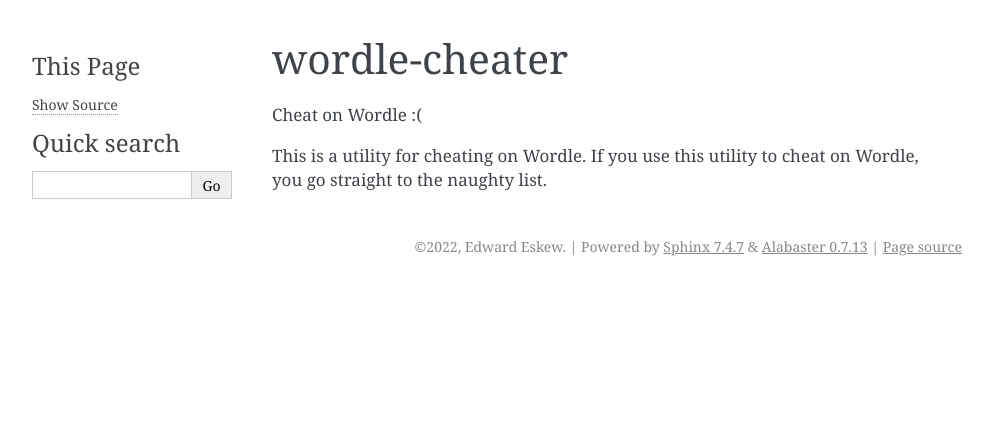
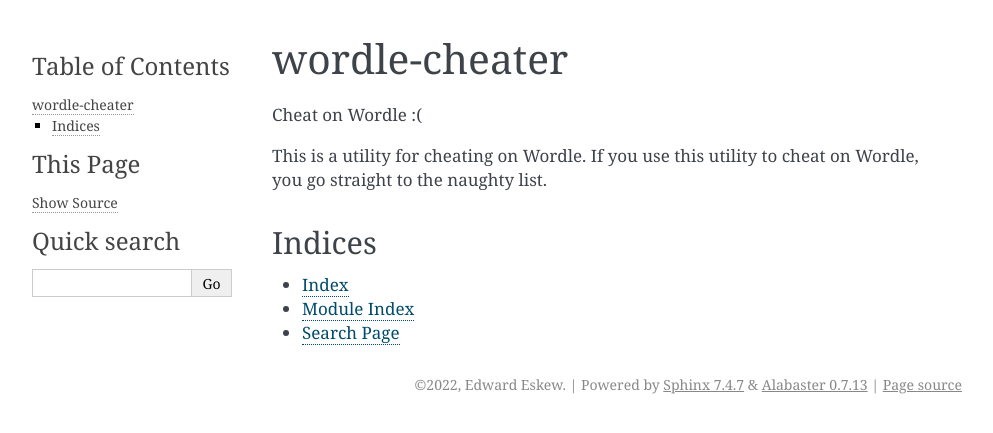
Before and after one commit to edsq/wordle-cheater, a Sphinx documentation site: the page built from docs/index.rst, in a window 1280 px wide. Shown: the top 433 px of the page, without its empty margins (148-1141 px from the left). Built offline with Sphinx 7.4.7, drawn with Linux system fonts in a browser that asks for light colours.

Commit message:
Add indices to docs homepage

```diff
--- a/docs/index.rst
+++ b/docs/index.rst
@@ -12,3 +12,11 @@
 
 This is a utility for cheating on Wordle.  If you use this utility to cheat on Wordle,
 you go straight to the naughty list.
+
+
+Indices
+-------
+
+* :ref:`genindex`
+* :ref:`modindex`
+* :ref:`search`
```
